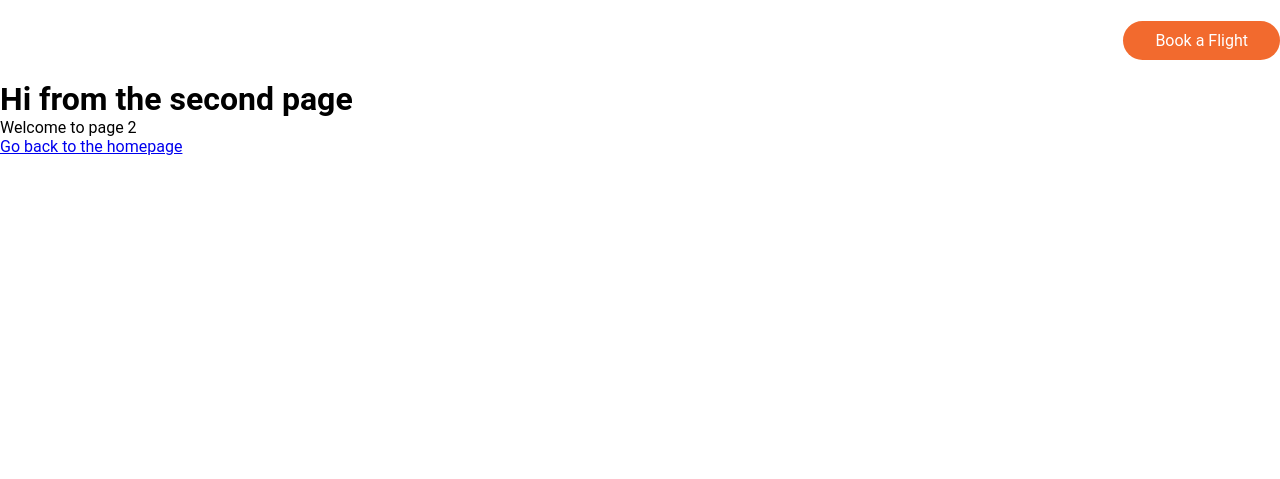
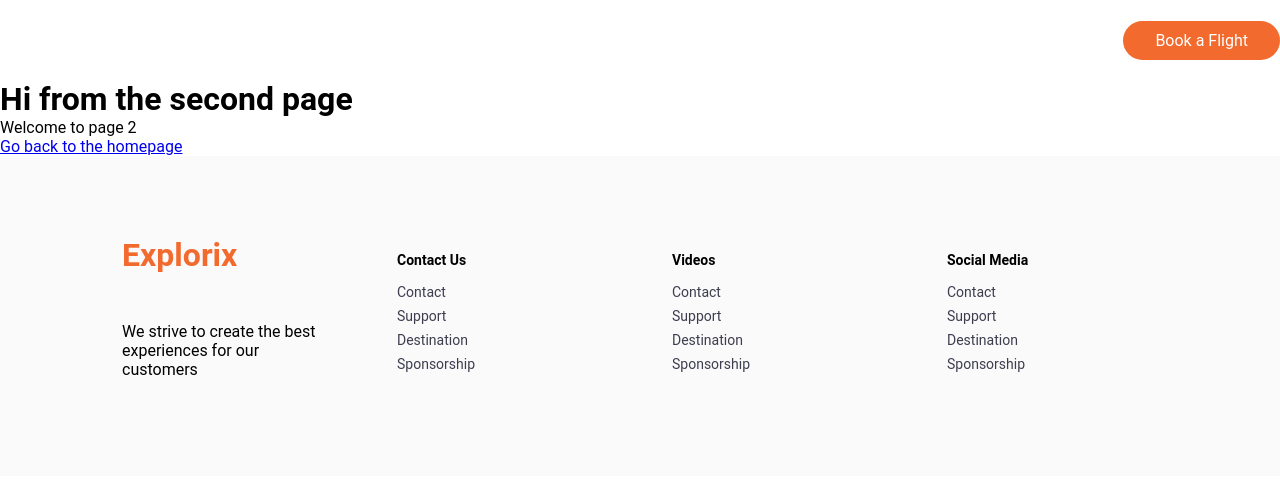
Before and after one commit to lario0913/rwd-gatsby, a Gatsby site: page /page-2 in a window 1280 px wide. Built offline with nearby package versions, Linux system fonts and the light colour scheme; Gatsby itself is replaced by a stand-in of ours.

Commit message:
completed the footer section

```diff
--- /dev/null
+++ b/src/components/Footer.js
@@ -0,0 +1,98 @@
+import React from 'react'
+import {Link} from 'gatsby'
+import styled from 'styled-components'
+
+const Footer = () => {
+    return (
+        <FooterContainer>
+            <FooterLinkWrapper>
+                <FooterDesc>
+                    <h1>Explorix</h1>
+                    <p>We strive to create the best experiences for our customers</p>
+                </FooterDesc>
+                <FooterLinkItems>
+                    <FooterLinkTitle>Contact Us</FooterLinkTitle>
+                    <FooterLink to="/about" >Contact</FooterLink>
+                    <FooterLink to="/" >Support</FooterLink>
+                    <FooterLink to="/" >Destination</FooterLink>
+                    <FooterLink to="/" >Sponsorship</FooterLink>
+                </FooterLinkItems>
+            </FooterLinkWrapper>
+            <FooterLinkWrapper>
+                <FooterLinkItems>
+                    <FooterLinkTitle>Videos</FooterLinkTitle>
+                    <FooterLink to="/about" >Contact</FooterLink>
+                    <FooterLink to="/" >Support</FooterLink>
+                    <FooterLink to="/" >Destination</FooterLink>
+                    <FooterLink to="/" >Sponsorship</FooterLink>
+                </FooterLinkItems>
+                <FooterLinkItems>
+                    <FooterLinkTitle>Social Media</FooterLinkTitle>
+                    <FooterLink to="/about" >Contact</FooterLink>
+                    <FooterLink to="/" >Support</FooterLink>
+                    <FooterLink to="/" >Destination</FooterLink>
+                    <FooterLink to="/" >Sponsorship</FooterLink>
+                </FooterLinkItems>
+            </FooterLinkWrapper>
+        </FooterContainer>
+    )
+}
+
+export default Footer
+
+const FooterContainer = styled.div`
+    padding: 5rem calc((100vw - 1100px) / 2);
+    display: grid;
+    grid-template-columns: repeat(2, 1fr);
+    color: #000;
+    background: #fafafb;
+`
+const FooterDesc = styled.div`
+    padding: 0 2rem;
+
+    h1{
+        margin-bottom: 3rem;
+        color: #f26a2e;
+    }
+
+    @media screen and (max-width: 400px) {
+        padding: 1rem;
+    }
+`
+
+const FooterLinkWrapper = styled.div`
+    display: grid;
+    grid-template-columns: repeat(2, 1fr);
+
+    @media screen and (max-width: 820px) {
+        grid-template-columns: 1fr;
+    }
+`
+
+const FooterLinkItems = styled.div`
+    display: flex;
+    flex-direction: column;
+    align-items: flex-start;
+    padding: 1rem 2rem;
+
+    @media screen and (max-width: 400px) {
+        padding: 1rem;
+    }
+`
+
+const FooterLinkTitle = styled.h2`
+    font-size: 14px;
+    margin-bottom: 16px;
+`
+
+const FooterLink = styled(Link)`
+    text-decoration: none;
+    margin-bottom: 0.5rem;
+    font-size: 14px;
+    color: #3d3d4e;
+
+    &:hover {
+        color: #f26a2e;
+        transition: 0.3s ease-out;
+    }
+`
--- a/src/components/layout.js
+++ b/src/components/layout.js
@@ -1,4 +1,5 @@
 import React from "react"
+import Footer from "./Footer"
 import Header from "./Header"
 import { GlobalStyle } from "./styles/GlobalStyles"
 
@@ -6,9 +7,10 @@ import { GlobalStyle } from "./styles/GlobalStyles"
 const Layout = ({children}) => {
     return (
     <>
-      <GlobalStyle />
+        <GlobalStyle />
         <Header />
         <main>{children}</main>
+        <Footer />
     </>
   )
 }
```
